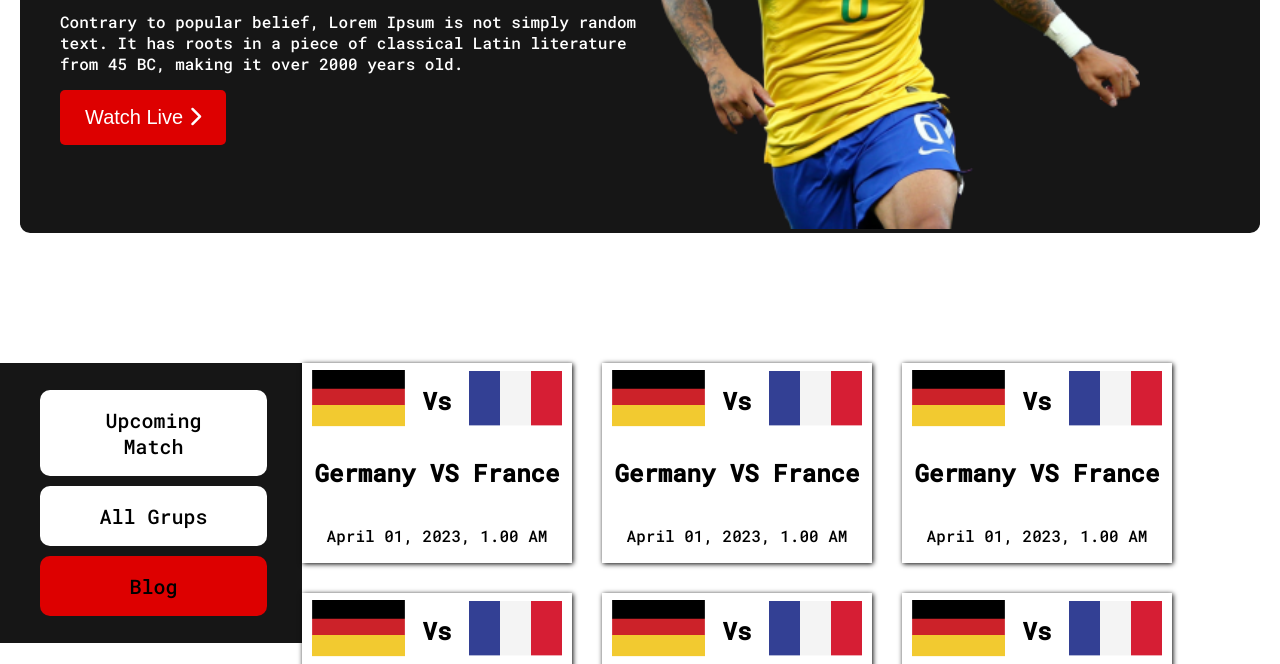
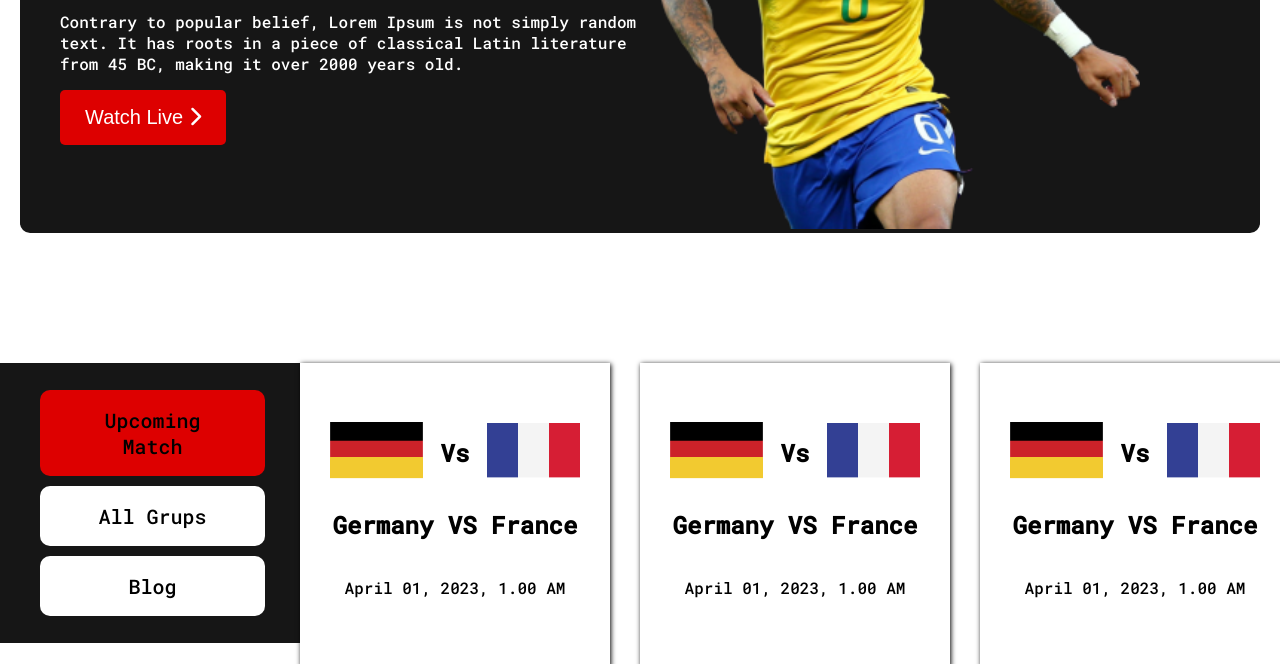
Before and after one commit to Rahadul8090/world-cup-asg, a plain HTML site: page upcoming.html in a window 1280 px wide. Shown: the part 284-948 px from the top of the page. Drawn offline with Linux system fonts and the light colour scheme.

Commit message:
complet 2pag

```diff
--- a/style.css
+++ b/style.css
@@ -25,7 +25,7 @@ ssssssssssssssssssssssssssssss*/
     width: 250px;
     height: 200px;
     flex-direction: column;
-    padding: 0px 10px;
+    padding: 52px 30px;
 }
 
 .flag {
@@ -148,7 +148,7 @@ main {
 /* match style start*/
 .all-box {
     display: flex;
-    /* justify-content: space-between; */
+    justify-content: space-between;
     width: 1300px;
 }
 
--- /dev/null
+++ b/upcoming.css
@@ -0,0 +1,17 @@
+.mod-section li {
+    list-style: none;
+    padding: 17px 30px;
+    background-color: rgb(255, 255, 255);
+    border-radius: 10px;
+    text-align: center;
+    margin: 10px;
+    margin-right: 35px;
+}
+
+.mod-section #red-clr-2 {
+    background-color: #DD0000;
+}
+
+.mod-section #red-clr {
+    background-color: white;
+}
--- a/upcoming.html
+++ b/upcoming.html
@@ -7,7 +7,9 @@
     <meta name="viewport" content="width=device-width, initial-scale=1.0">
     <title>Document</title>
     <link rel="stylesheet" href="style.css">
-    <script src="https://kit.fontawesome.com/031380ccb1.js" crossorigin="anonymous"></script>
+    <link rel="stylesheet" href="upcoming.css"">
+    <script src=" https://kit.fontawesome.com/031380ccb1.js" crossorigin="anonymous">
+    </script>
 </head>
 
 <body>
@@ -29,9 +31,9 @@
         <section class="all-box">
             <div class="mod-section">
                 <ul>
-                    <li><a href="">Upcoming Match</a></li>
+                    <li id="red-clr-2"><a href="upcoming.html">Upcoming Match</a></li>
                     <li><a href="">All Grups</a></li>
-                    <li id="red-clr"><a href="">Blog</a></li>
+                    <li id="red-clr"><a href="index.html">Blog</a></li>
                 </ul>
             </div>
             <div class="grid-box">
@@ -143,8 +145,8 @@
     <footer>
         <div class="goal">
             <h1>Goal</h1>
+            <hr>
             <nav>
-                <hr>
                 <ul>
                     <li><a href="">Contact Us</a></li>
                     <li><a href="">Terms of Service </a></li>
```
Also changed, not shown: index.html (+2 -2 lines).
